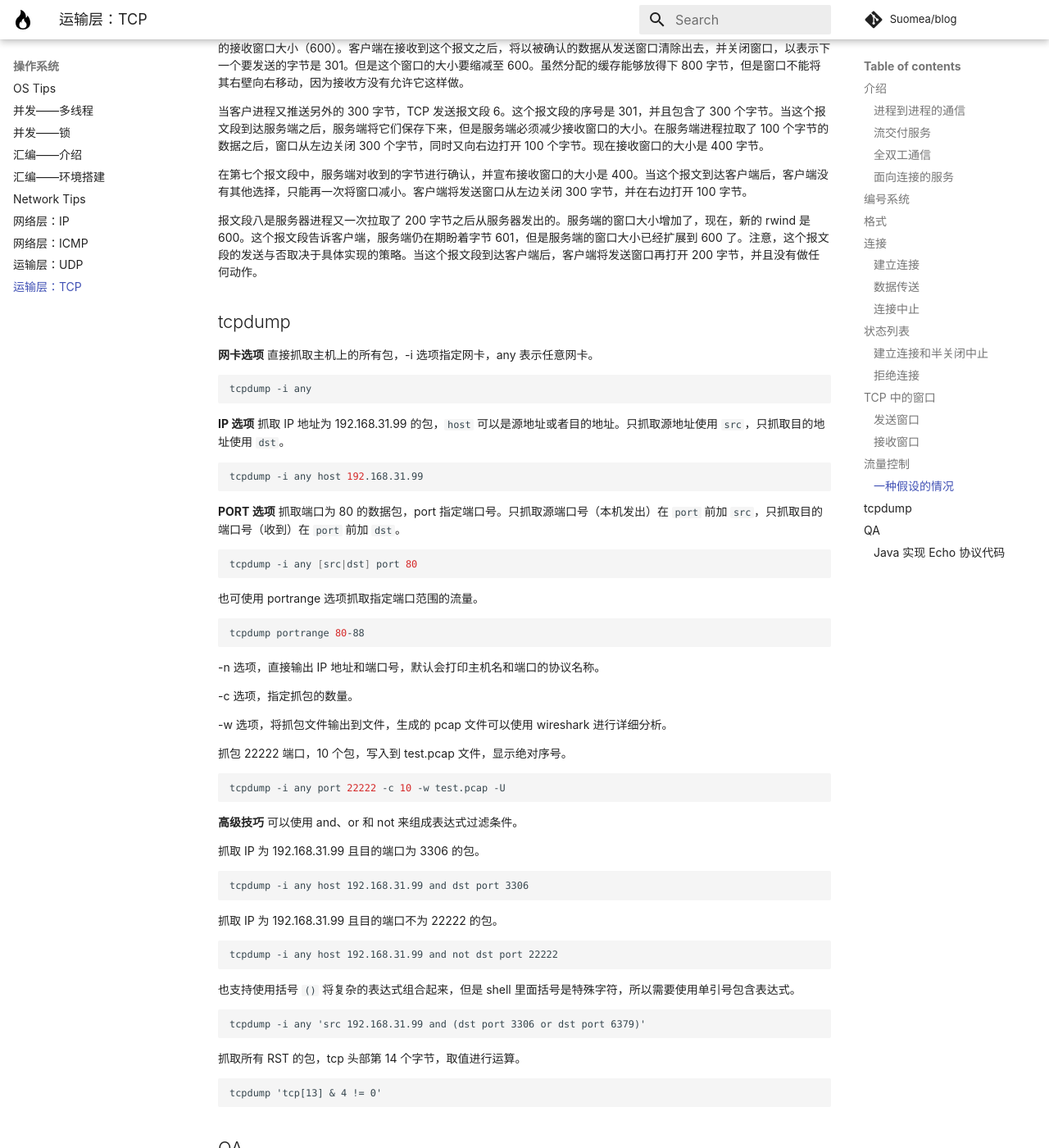
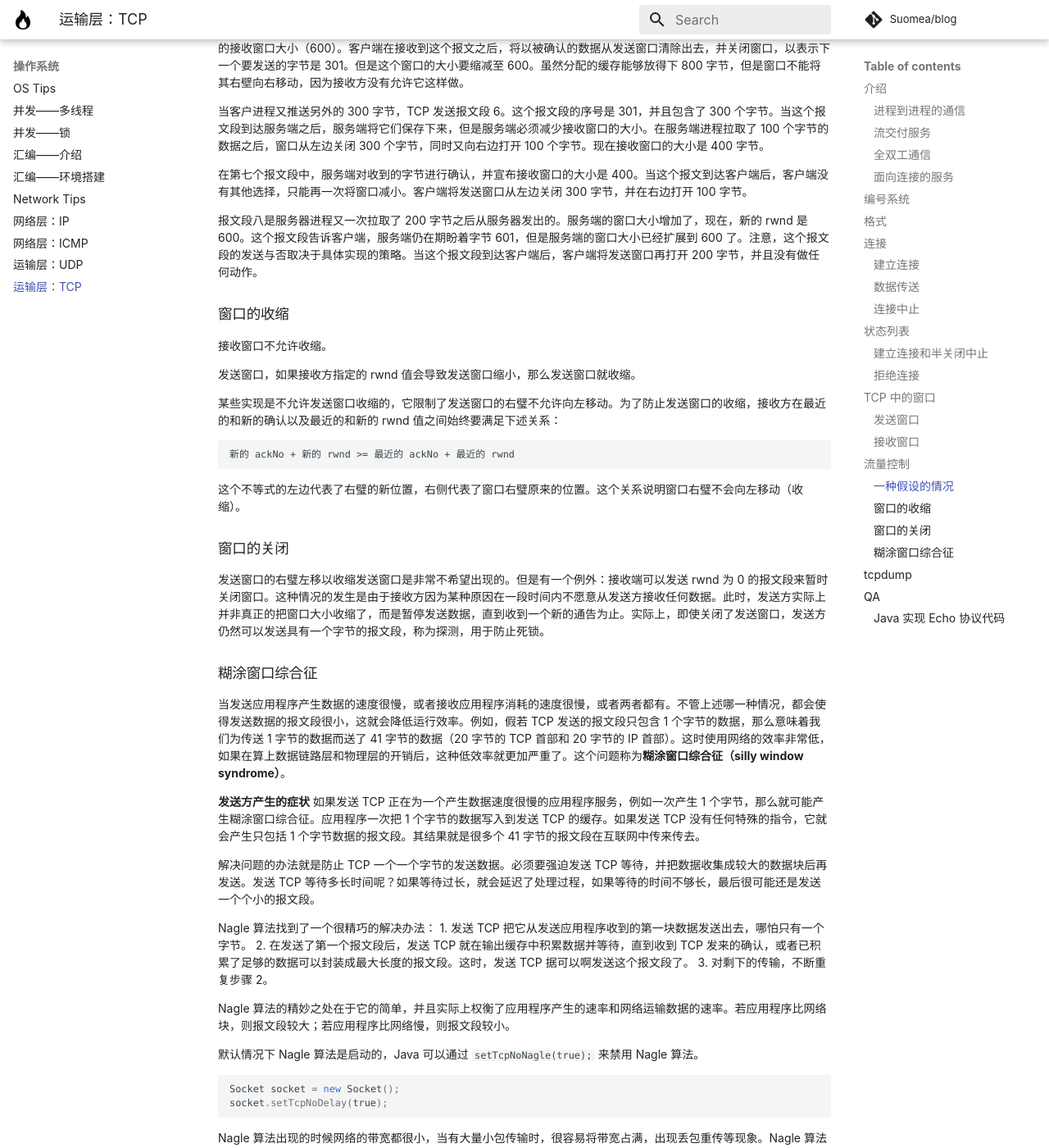
Before and after one commit to Suomea/blog, an MkDocs documentation site: the page built from docs/Network/运输层：TCP.md, in a window 1280 px wide and 1400 px high, scrolled down 10513 px. Shown: the whole window at 82% size. Built offline with MkDocs 1.6.1 and Material for MkDocs 9.7.7, drawn with Linux system fonts in a browser that asks for light colours; some web fonts are replaced; comment, search, counter and statistics services are not loaded; some of the changed text lies outside the part shown.

Commit message:
更新 TCP 笔记。

````diff
--- a/docs/Network/运输层：TCP.md
+++ b/docs/Network/运输层：TCP.md
@@ -245,9 +245,9 @@ TCP 连接通信双方共有四个窗口，客户端和服务端又各自的发
 
 ### 接收窗口
 ![](../LocalFile/Picture/TCP接收窗口和分配的缓存.png)
-TCP 允许进程按照字节的节奏来拉取数据，也就是说，分配给接收方的缓存中，可能有一部分被已接收和确认但正等待接收进程来拉取的数据占用。因此，接收窗口的大小总是小于或等于缓存大小。接收窗口 rwind 可以用以下公式来计算。
+TCP 允许进程按照字节的节奏来拉取数据，也就是说，分配给接收方的缓存中，可能有一部分被已接收和确认但正等待接收进程来拉取的数据占用。因此，接收窗口的大小总是小于或等于缓存大小。接收窗口 rwnd 可以用以下公式来计算。
 ```
-rwind = 缓存大小 - 正在等待被进程拉取的字节数
+rwnd = 缓存大小 - 正在等待被进程拉取的字节数
 ```
 
 **关闭** 窗口的左壁向左移动。窗口的左壁不会向左移动。
@@ -261,7 +261,7 @@ rwind = 缓存大小 - 正在等待被进程拉取的字节数
 
 发送窗口的打开、关闭和收缩是被接收方所控制的。当一个新的确认到达，且在这个确认允许时，发送窗口会关闭。
 
-当由接收方通告的接收窗口的大小 rwind 允许时，发送窗口会打开。
+当由接收方通告的接收窗口的大小 rwnd 允许时，发送窗口会打开。
 
 ### 一种假设的情况
 下面描述的是在建立阶段如何设置发送窗口和接收窗口，并且在数据传送时状态又是如何发生改变的。我们先忽略差错控制，假设没有报文段损坏、丢失、重复或失序到达。下面描述的是一个单项数据传送，从客户端到服务器的简单例子。
@@ -280,8 +280,46 @@ rwind = 缓存大小 - 正在等待被进程拉取的字节数
 
 在第七个报文段中，服务端对收到的字节进行确认，并宣布接收窗口的大小是 400。当这个报文到达客户端后，客户端没有其他选择，只能再一次将窗口减小。客户端将发送窗口从左边关闭 300 字节，并在右边打开 100 字节。
 
-报文段八是服务器进程又一次拉取了 200 字节之后从服务器发出的。服务端的窗口大小增加了，现在，新的 rwind 是 600。这个报文段告诉客户端，服务端仍在期盼着字节 601，但是服务端的窗口大小已经扩展到 600 了。注意，这个报文段的发送与否取决于具体实现的策略。当这个报文段到达客户端后，客户端将发送窗口再打开 200 字节，并且没有做任何动作。
+报文段八是服务器进程又一次拉取了 200 字节之后从服务器发出的。服务端的窗口大小增加了，现在，新的 rwnd 是 600。这个报文段告诉客户端，服务端仍在期盼着字节 601，但是服务端的窗口大小已经扩展到 600 了。注意，这个报文段的发送与否取决于具体实现的策略。当这个报文段到达客户端后，客户端将发送窗口再打开 200 字节，并且没有做任何动作。
 
+### 窗口的收缩
+接收窗口不允许收缩。
+
+发送窗口，如果接收方指定的 rwnd 值会导致发送窗口缩小，那么发送窗口就收缩。
+
+某些实现是不允许发送窗口收缩的，它限制了发送窗口的右璧不允许向左移动。为了防止发送窗口的收缩，接收方在最近的和新的确认以及最近的和新的 rwnd 值之间始终要满足下述关系：
+```
+新的 ackNo + 新的 rwnd >= 最近的 ackNo + 最近的 rwnd
+```
+这个不等式的左边代表了右璧的新位置，右侧代表了窗口右璧原来的位置。这个关系说明窗口右璧不会向左移动（收缩）。
+
+### 窗口的关闭
+发送窗口的右璧左移以收缩发送窗口是非常不希望出现的。但是有一个例外：接收端可以发送 rwnd 为 0 的报文段来暂时关闭窗口。这种情况的发生是由于接收方因为某种原因在一段时间内不愿意从发送方接收任何数据。此时，发送方实际上并非真正的把窗口大小收缩了，而是暂停发送数据，直到收到一个新的通告为止。实际上，即使关闭了发送窗口，发送方仍然可以发送具有一个字节的报文段，称为探测，用于防止死锁。
+
+### 糊涂窗口综合征
+当发送应用程序产生数据的速度很慢，或者接收应用程序消耗的速度很慢，或者两者都有。不管上述哪一种情况，都会使得发送数据的报文段很小，这就会降低运行效率。例如，假若 TCP 发送的报文段只包含 1 个字节的数据，那么意味着我们为传送 1 字节的数据而送了 41 字节的数据（20 字节的 TCP 首部和 20 字节的 IP 首部）。这时使用网络的效率非常低，如果在算上数据链路层和物理层的开销后，这种低效率就更加严重了。这个问题称为**糊涂窗口综合征（silly window syndrome）**。
+
+**发送方产生的症状**
+如果发送 TCP 正在为一个产生数据速度很慢的应用程序服务，例如一次产生 1 个字节，那么就可能产生糊涂窗口综合征。应用程序一次把 1 个字节的数据写入到发送 TCP 的缓存。如果发送 TCP 没有任何特殊的指令，它就会产生只包括 1 个字节数据的报文段。其结果就是很多个 41 字节的报文段在互联网中传来传去。
+
+解决问题的办法就是防止 TCP 一个一个字节的发送数据。必须要强迫发送 TCP 等待，并把数据收集成较大的数据块后再发送。发送 TCP 等待多长时间呢？如果等待过长，就会延迟了处理过程，如果等待的时间不够长，最后很可能还是发送一个个小的报文段。
+
+Nagle 算法找到了一个很精巧的解决办法：
+1. 发送 TCP 把它从发送应用程序收到的第一块数据发送出去，哪怕只有一个字节。
+2. 在发送了第一个报文段后，发送 TCP 就在输出缓存中积累数据并等待，直到收到 TCP 发来的确认，或者已积累了足够的数据可以封装成最大长度的报文段。这时，发送 TCP 据可以啊发送这个报文段了。
+3. 对剩下的传输，不断重复步骤 2。
+
+Nagle 算法的精妙之处在于它的简单，并且实际上权衡了应用程序产生的速率和网络运输数据的速率。若应用程序比网络块，则报文段较大；若应用程序比网络慢，则报文段较小。
+
+默认情况下 Nagle 算法是启动的，Java 可以通过 `setTcpNoNagle(true);` 来禁用 Nagle 算法。
+```java
+Socket socket = new Socket();
+socket.setTcpNoDelay(true);
+```
+
+Nagle 算法出现的时候网络的带宽都很小，当有大量小包传输时，很容易将带宽占满，出现丢包重传等现象。Nagle 算法的作用是减少小包在客户端和服务端直接传输。
+
+一般对时延敏感的程序 Nagle 算法的意义就不大了。比如在线游戏，可以禁用 Nagle 算法来减少言延迟
 ## tcpdump
 **网卡选项** 直接抓取主机上的所有包，-i 选项指定网卡，any 表示任意网卡。
 ```shell
````
Also changed, not shown: 3 other files.
